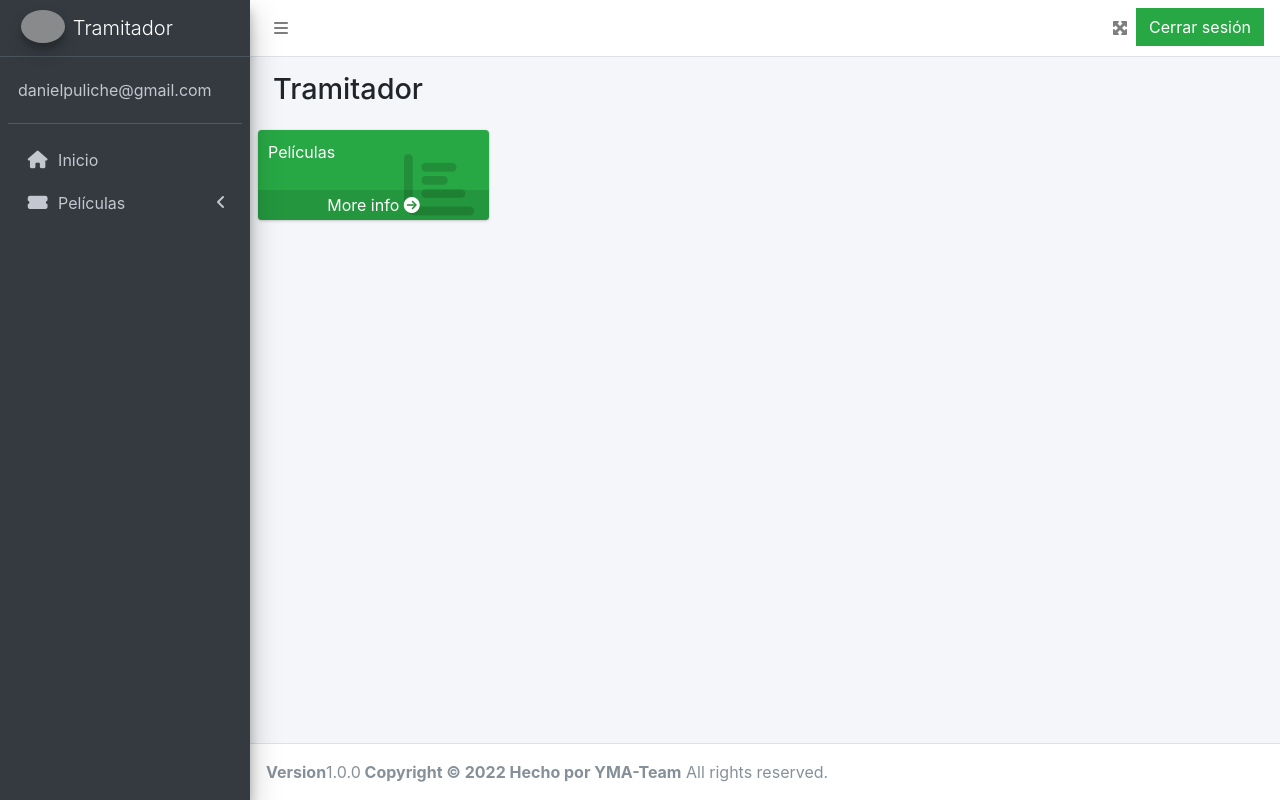
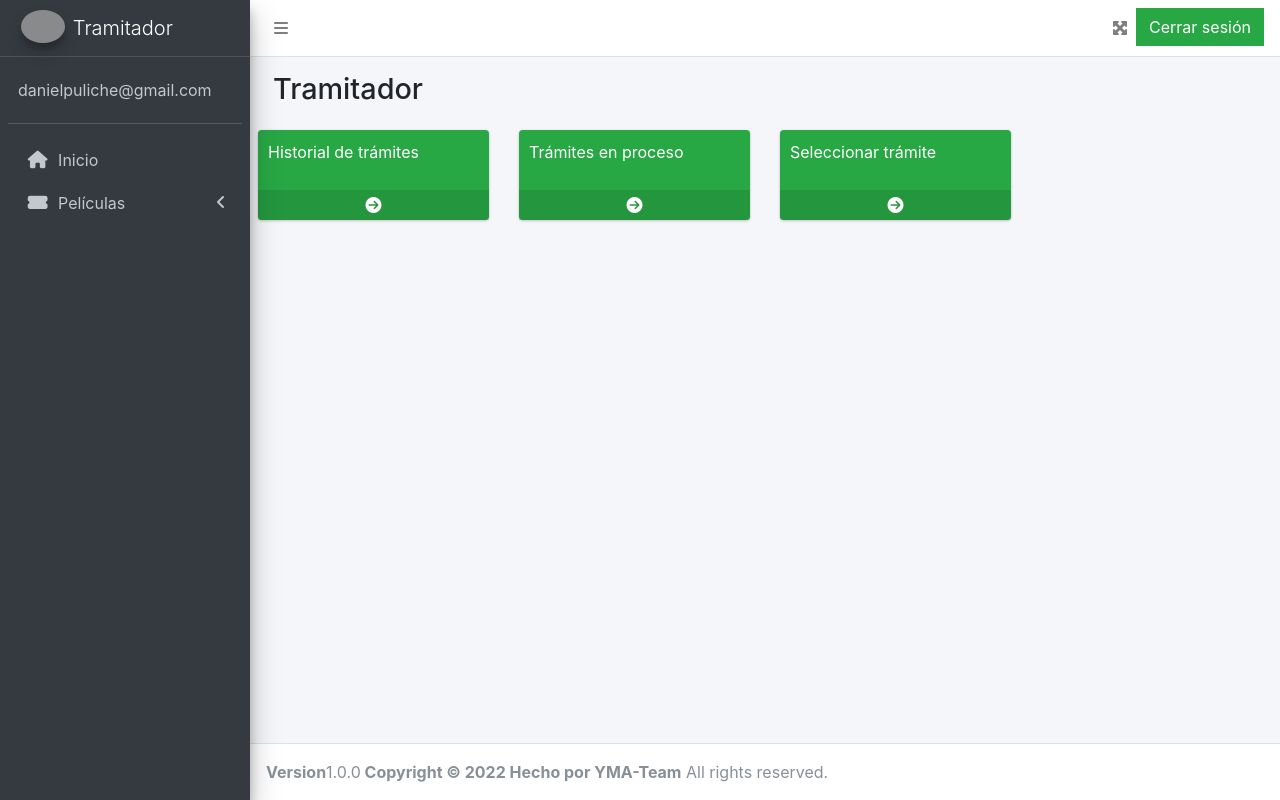
Before and after one commit to danielpuliche/YMA-Enfasis2, a PHP site: page /views/tramitador/tramitadorMain.php in a window 1280 px wide. Run offline with PHP 8.4, Linux system fonts and the light colour scheme; a user stored in the database is signed in; some libraries are stand-ins or nearby versions; grey boxes are pictures that could not be loaded.

Commit message:
Readme and main view

```diff
--- a/views/tramitador/tramitadorMain.php
+++ b/views/tramitador/tramitadorMain.php
@@ -32,12 +32,29 @@
                 <!-- small box -->
                 <div class="small-box bg-success">
                     <div class="inner">
-                        <p>Películas</p>
+                        <p>Historial de trámites</p>
                     </div>
-                    <div class="icon">
-                        <i class="fas fa-chart-bar"></i>
+                    <a href="#" class="small-box-footer"><i class="fas fa-arrow-circle-right"></i></a>
+                </div>
+            </div>
+
+            <div class="col-lg-3 col-6">
+                <!-- small box -->
+                <div class="small-box bg-success">
+                    <div class="inner">
+                        <p>Trámites en proceso</p>
                     </div>
-                    <a href="/views/read.php" class="small-box-footer">More info  <i class="fas fa-arrow-circle-right"></i></a>
+                    <a href="#" class="small-box-footer"><i class="fas fa-arrow-circle-right"></i></a>
+                </div>
+            </div>
+
+            <div class="col-lg-3 col-6">
+                <!-- small box -->
+                <div class="small-box bg-success">
+                    <div class="inner">
+                        <p>Seleccionar trámite</p>
+                    </div>
+                    <a href="#" class="small-box-footer"><i class="fas fa-arrow-circle-right"></i></a>
                 </div>
             </div>
             <!-- ./col -->
```
Also changed, not shown: README.md.
